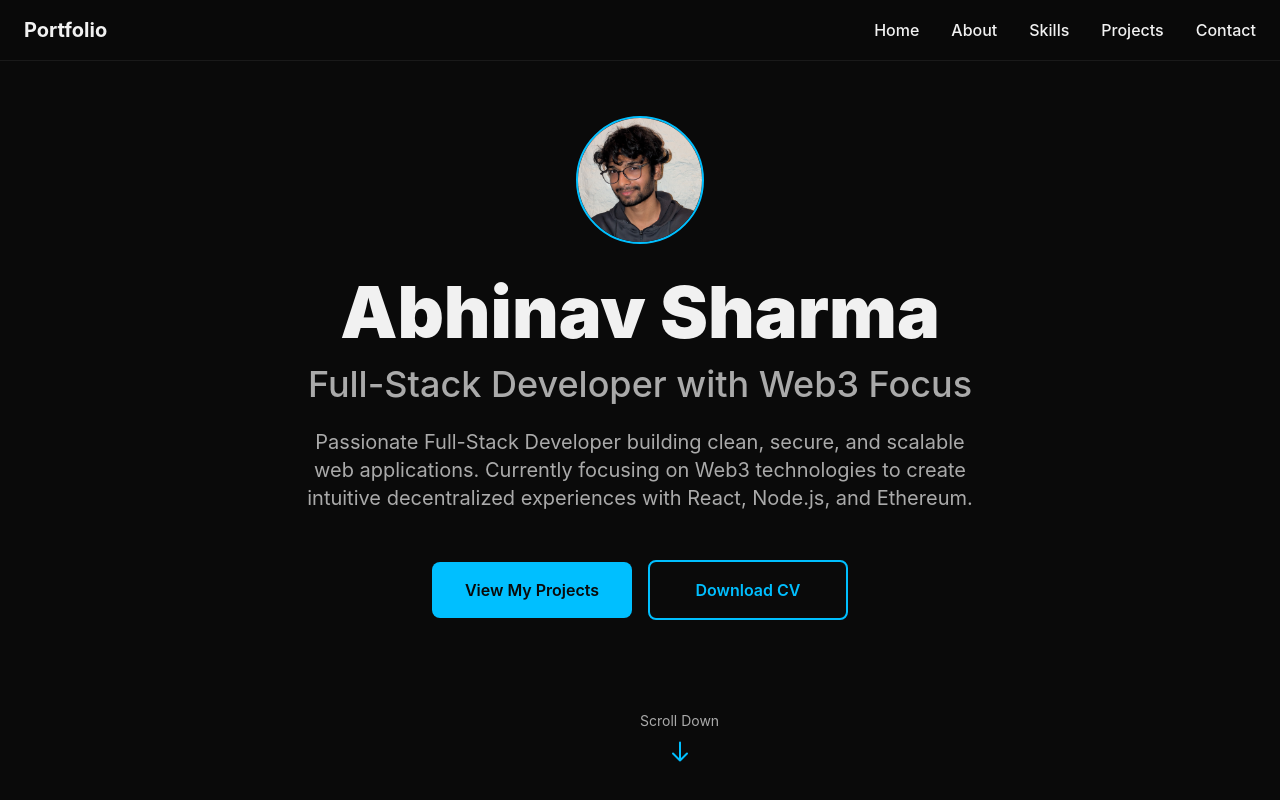
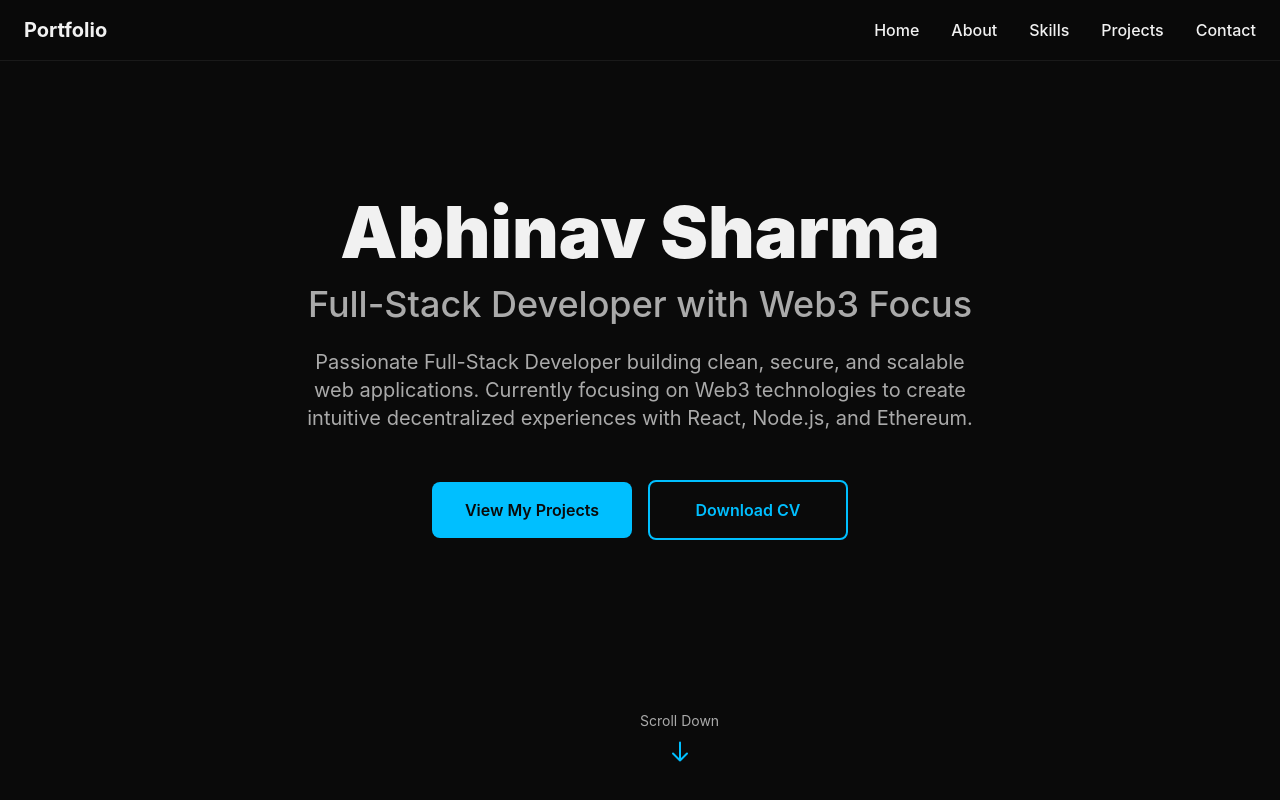
Before and after one commit to abhinav21s/portfolio, a React (Vite) app: page / in a window 1280 px wide. Shown: the top 800 px of the page. Built offline with nearby package versions, Linux system fonts and the light colour scheme.

Commit message:
profile added

```diff
--- a/src/components/Hero.jsx
+++ b/src/components/Hero.jsx
@@ -21,15 +21,6 @@ function Hero() {
       className="min-h-screen flex flex-col items-center justify-center px-6 py-20 relative"
     >
       <div className="max-w-4xl mx-auto text-center">
-        {/* Optional Avatar */}
-        <div className="mb-8">
-          <img
-            src="/assets/avatar.jpg"
-            alt="Abhinav Sharma"
-            className="w-32 h-32 mx-auto rounded-full border-2 border-accent object-cover"
-          />
-        </div>
-
         {/* Name - Large and Bold */}
         <h1 className="text-5xl sm:text-6xl md:text-[64px] lg:text-[72px] font-black font-satoshi text-primary-text mb-4 leading-tight">
           Abhinav Sharma
```
